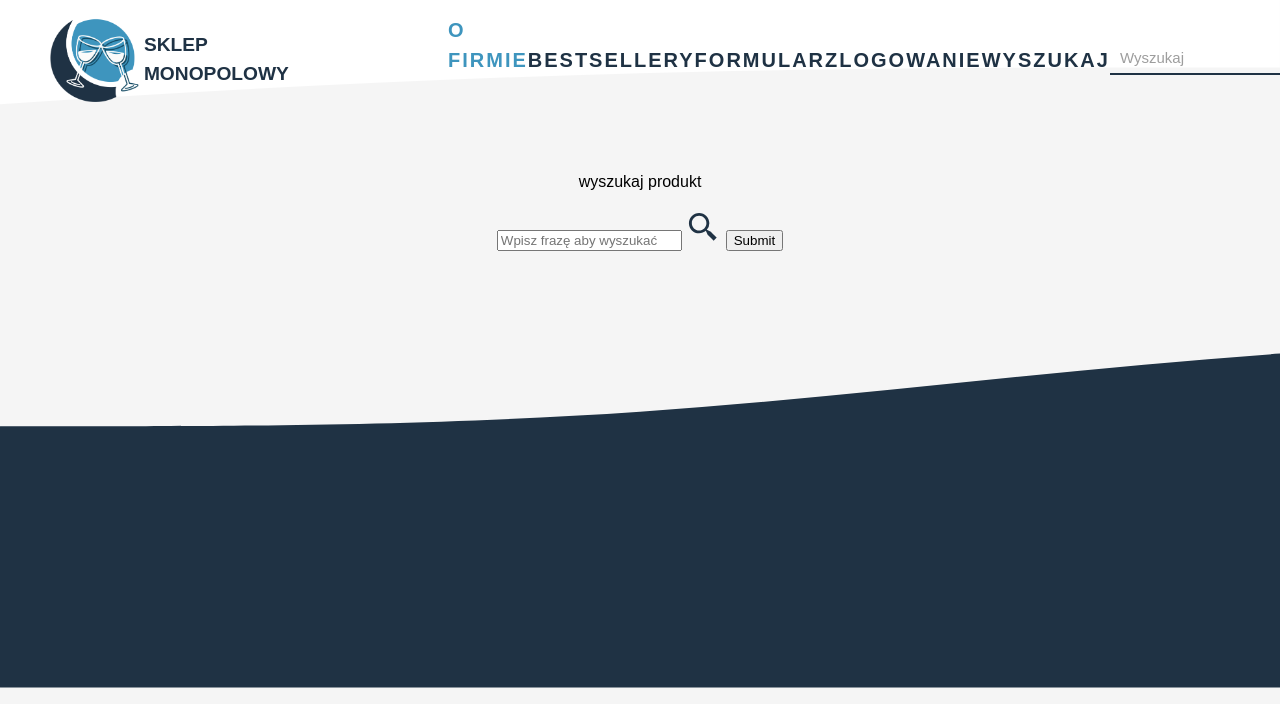
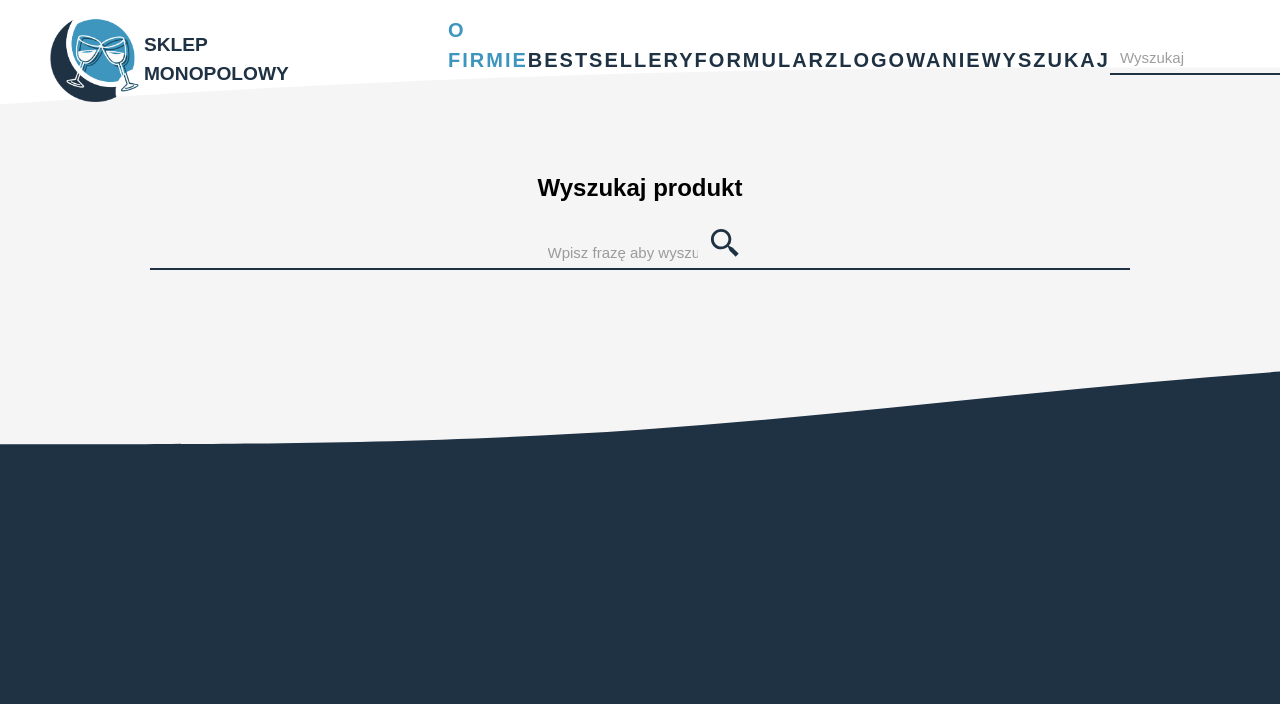
Before and after one commit to RafalM3211/sklep, a PHP site: page /search.php in a window 1280 px wide; the page is wider, and only the part inside the window is pictured. Shown: the top 704 px of that part. Run offline with PHP 8.4, Linux system fonts and the light colour scheme; some web fonts are replaced.

Commit message:
search start

```diff
--- a/css/style.css
+++ b/css/style.css
@@ -658,4 +658,66 @@ html {
   position: relative;
   z-index: 213;
 }
+
+.big-search .search {
+  display: -webkit-box;
+  display: -ms-flexbox;
+  display: flex;
+  -webkit-box-orient: horizontal;
+  -webkit-box-direction: normal;
+      -ms-flex-direction: row nowrap;
+          flex-direction: row nowrap;
+  -webkit-box-pack: center;
+      -ms-flex-pack: center;
+          justify-content: center;
+  -webkit-box-align: end;
+      -ms-flex-align: end;
+          align-items: flex-end;
+  cursor: pointer;
+  border-bottom: 2px solid #1f3244;
+}
+
+.big-search .search h2 {
+  font-size: 2em;
+}
+
+.big-search .search input[type="text"] {
+  border: none;
+  -webkit-appearance: none;
+     -moz-appearance: none;
+          appearance: none;
+  outline: none;
+  padding: 0px;
+  width: 150px;
+  background-color: transparent;
+  font-size: 15px;
+  padding: 7px 10px;
+  opacity: 70%;
+}
+
+.big-search .search input[type="text"]:focus {
+  color: #3e95be;
+  -webkit-transition: 0.1s;
+  transition: 0.1s;
+}
+
+.big-search .search .search-button {
+  display: none;
+}
+
+.big-search .search svg:hover {
+  cursor: pointer;
+}
+
+.big-search .search svg:hover path {
+  fill: #3e95be;
+}
+
+.big-search .search svg:hover .search {
+  border-bottom: 2px solid #3e95be;
+}
+
+.big-search .search-button {
+  display: none;
+}
 /*# sourceMappingURL=style.css.map */
--- a/search.php
+++ b/search.php
@@ -55,9 +55,9 @@
         <main class="section-two">
             <div class="container">
                 <div class="big-search">
-                    <p>wyszukaj produkt</p>
+                    <h2>Wyszukaj produkt</h2>
                     <form class="search" action="search.php" method="POST" >
-                        <input type="text" name="search-text" placeholder="Wpisz frazę aby wyszukać"/>
+                        <input class="text-input" type="text" name="search-text" placeholder="Wpisz frazę aby wyszukać"/>
                         <label>
                             <svg xmlns="http://www.w3.org/2000/svg" width="35" height="35" viewBox="0 0 24 24" style="fill: rgba(31, 50, 68, 1);"><path d="M19.023 16.977a35.13 35.13 0 0 1-1.367-1.384c-.372-.378-.596-.653-.596-.653l-2.8-1.337A6.962 6.962 0 0 0 16 9c0-3.859-3.14-7-7-7S2 5.141 2 9s3.14 7 7 7c1.763 0 3.37-.66 4.603-1.739l1.337 2.8s.275.224.653.596c.387.363.896.854 1.384 1.367l1.358 1.392.604.646 2.121-2.121-.646-.604c-.379-.372-.885-.866-1.391-1.36zM9 14c-2.757 0-5-2.243-5-5s2.243-5 5-5 5 2.243 5 5-2.243 5-5 5z"></path></svg>
                             <input class="search-button" type="submit" />
--- a/style/style.scss
+++ b/style/style.scss
@@ -435,8 +435,65 @@ body::-webkit-scrollbar-thumb {
 }
 
 
+
 .big-search{
     margin-top: 5em;
     position: relative;
     z-index: 213;
+
+
+.search{
+    display: flex;
+    flex-direction: row nowrap;
+    justify-content: center;
+    align-items: flex-end;
+    cursor: pointer;
+    border-bottom: 2px solid $DarkColor;
+
+    h2{
+        font-size: 2em;
+    }
+
+    input[type="text"]{
+        border: none;
+        appearance: none;
+        outline: none;
+        padding: 0px;
+        width: 150px;
+        background-color: transparent;
+        font-size: 15px;
+        padding: 7px 10px;
+        opacity: 70%;
+    }
+
+    input[type="text"]:focus{
+        color: $BrightColor;
+        transition: 0.1s;
+    }
+
+    .search-button{
+        display: none;
+    }
+
+    svg:hover{
+        cursor: pointer;
+        path{
+            fill: $BrightColor;
+
+        }
+        .search{
+            border-bottom: 2px solid $BrightColor;
+        }
+    }
+    }
+
+
+
+    .text-input{
+
+    }
+
+    .search-button{
+        display: none;
+    }
 }
```
Also changed, not shown: 1 other file.
